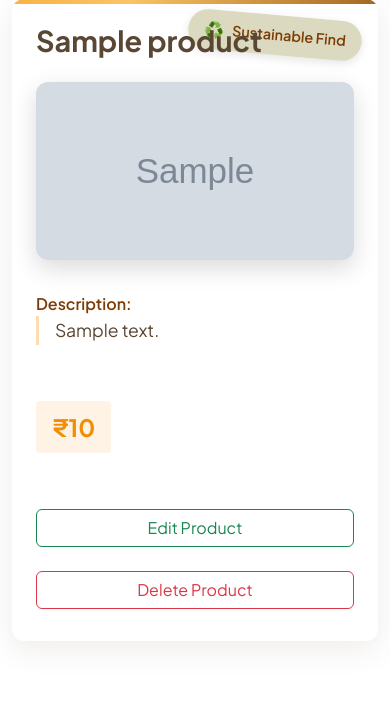
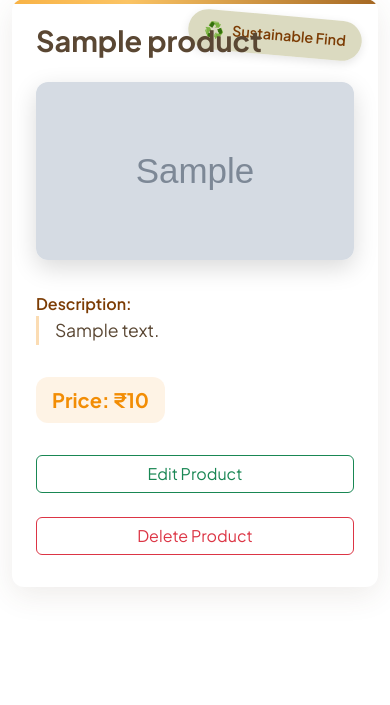
Before and after one commit to Anuraj-dev/EcoFinds, a Flask app: page /products/1 in a window 390 px wide. Shown: the part 191-896 px from the top of the page. After the commit the page ends 783 px from the top, so only its background shows below. Run offline with Flask 3, Linux system fonts and the light colour scheme; tables that the repository leaves empty hold one stand-in row (values such as "Sample post"); grey boxes marked "Sample" are stand-in pictures.

Commit message:
Ecofinds v7.5

```diff
--- a/static/css/show.css
+++ b/static/css/show.css
@@ -119,19 +119,20 @@
 }
 
 .product-price {
-  font-size: 1.8rem;
-  font-weight: 700;
-  color: #f28d05;
-  margin: 1.5rem 0;
-  display: inline-block;
-  position: relative;
-  padding: 0.5rem 1rem;
-  background-color: rgba(242, 141, 5, 0.1);
-  border-radius: 4px;
+  font-size: 1.25rem !important;
+  font-weight: 700 !important;
+  color: #f28d05 !important;
+  display: inline-block !important;
+  position: relative !important;
+  padding: 0.5rem 1rem !important;
+  background-color: rgba(242, 141, 5, 0.1) !important;
+  border-radius: 12px !important;
+  margin: 0 !important;
+  border: none !important;
 }
 
 .product-price:hover {
-  background-color: rgba(242, 141, 5, 0.2);
+  background-color: rgba(242, 141, 5, 0.2) !important;
 }
 
 .product-description {
@@ -267,7 +268,7 @@
   }
 
   .product-price {
-    font-size: 1.5rem;
+    font-size: 1.2rem;
   }
 
   .product-image-container {
--- a/templates/show.html
+++ b/templates/show.html
@@ -21,7 +21,7 @@
           <div class="product-description">{{product.description}}</div>
         </div>
 
-        <div class="product-price">₹{{product.price}}</div>
+        <div class="product-price">Price: ₹{{product.price}}</div>
 
         <div class="action-buttons">
           <a
```
